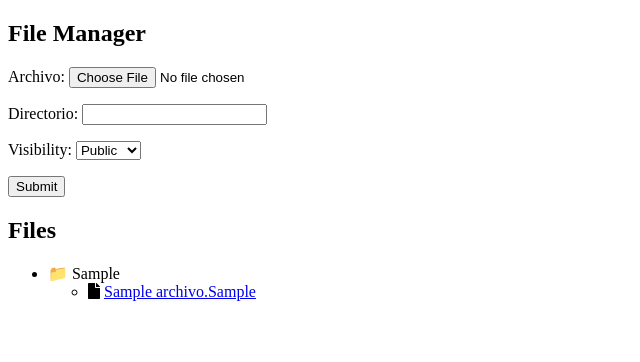
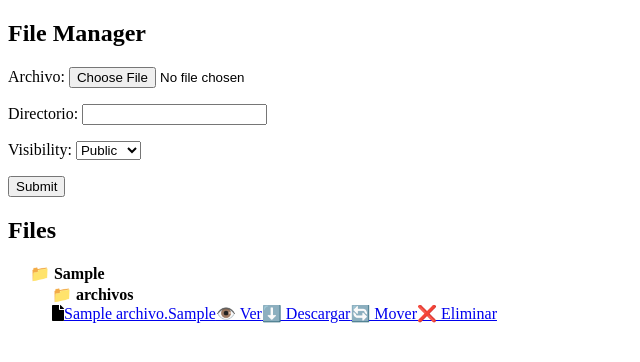
Before and after one commit to NelsonNV/home-cloud, a Django app: page /files/ in a window 1280 px wide. Shown: the top 362 px of the page, without its empty margins (0-640 px from the left). Run offline with Django 5.2, Linux system fonts and the light colour scheme; tables that the repository leaves empty hold one stand-in row (values such as "Sample post").

Commit message:
feat: mostrar archivos como un tree

```diff
--- a/files/templatetags/file_extras.py
+++ b/files/templatetags/file_extras.py
@@ -1,22 +1,28 @@
 from django import template
+from django.utils.safestring import mark_safe
 
 register = template.Library()
 
-@register.filter
-def get_file_icon(extension):
-    icons = {
-        'pdf': 'fa-file-pdf',
-        'jpg': 'fa-file-image',
-        'jpeg': 'fa-file-image',
-        'png': 'fa-file-image',
-        'gif': 'fa-file-image',
-        'txt': 'fa-file-alt',
-        'doc': 'fa-file-word',
-        'docx': 'fa-file-word',
-        'xls': 'fa-file-excel',
-        'xlsx': 'fa-file-excel',
-        'zip': 'fa-file-archive',
-        'rar': 'fa-file-archive',
-        # Agrega más extensiones según lo necesario
-    }
-    return icons.get(extension, 'fa-file')
+
+@register.simple_tag(takes_context=True)
+def render_tree(context, tree):
+    """Renderiza recursivamente un árbol de directorios."""
+
+    html = "<ul class='file-tree'>"
+    for key, value in tree.items():
+        html += f"<li><span class='folder' onclick='toggleFiles(this)'>📁 {key}</span>"
+        if isinstance(value, dict):  # Si es un diccionario (directorio)
+            html += render_tree(context, value)  # Renderizar recursivamente
+        elif isinstance(value, list):  # Si value es una lista de archivos
+            for file_info in value:
+                html += "<li>"
+                html += f"<i class='fas {file_info['icon-class']}'></i>"
+                html += f"<a href='{file_info['archivo']}'>{file_info['nombre']}.{file_info['extension']}</a>"
+                html += f"<a href='#' onclick=\"viewFile('{file_info['archivo']}')\">👁️ Ver</a>"
+                html += f"<a href='#' onclick=\"downloadFile('{file_info['archivo']}')\">⬇️ Descargar</a>"
+                html += f"<a href='#' onclick=\"moveFile('{file_info['nombre']}')\">🔄 Mover</a>"
+                html += f"<a href='#' onclick=\"deleteFile('{file_info['nombre']}')\">❌ Eliminar</a>"
+                html += "</li>"
+        html += "</li>"
+    html += "</ul>"
+    return mark_safe(html)
--- a/files/views.py
+++ b/files/views.py
@@ -4,50 +4,66 @@ from files.models import Archivo
 from files.forms import ArchivoForm
 from django.contrib import messages
 
+class FileManagerView(View):
 
-class FileManagerView(View):
+    def build_tree(self, files):
+        """Construye un árbol de directorios a partir de la lista de archivos."""
+        icons = {
+            'pdf': 'fa-file-pdf',
+            'jpg': 'fa-file-image',
+            'jpeg': 'fa-file-image',
+            'png': 'fa-file-image',
+            'gif': 'fa-file-image',
+            'txt': 'fa-file-alt',
+            'doc': 'fa-file-word',
+            'docx': 'fa-file-word',
+            'xls': 'fa-file-excel',
+            'xlsx': 'fa-file-excel',
+            'zip': 'fa-file-archive',
+            'rar': 'fa-file-archive',
+            'epub': 'fa-book',
+        }
+        tree = {}
+        for file in files:
+            path_parts = (file.directorio or 'root').split('/')
+            current_level = tree
+
+            for part in path_parts:
+                if part not in current_level:
+                    current_level[part] = {}
+
+                current_level = current_level[part]
+
+            # Cambia esto para que los archivos se almacenen en una lista
+            if 'archivos' not in current_level:
+                current_level['archivos'] = []  # Lista para almacenar archivos
+
+            # Agregar el archivo con su clase de ícono
+            icon_class = icons.get(file.extension, 'fa-file')  # Obtener la clase del ícono
+            current_level['archivos'].append({
+                "nombre": file.nombre,
+                "extension": file.extension,
+                "archivo": file.archivo.url,
+                "icon-class": icon_class,  # Agregar clase de ícono
+            })
+
+        return tree
 
     def get(self, request):
         files = Archivo.objects.all()
-        # Crear un diccionario para agrupar por directorio
-        files_by_directory = {}
-        for file in files:
-            directory = file.directorio or 'root'
-            if directory not in files_by_directory:
-                files_by_directory[directory] = []
-            files_by_directory[directory].append(file)
+        return render(request, "file_manager.html", {"form": ArchivoForm(), "files_tree": self.build_tree(files)})
 
-        form = ArchivoForm()
-        return render(request, "file_manager.html", {"form": form, "files_by_directory": files_by_directory})
+
     def post(self, request):
         form = ArchivoForm(request.POST, request.FILES)
         files = Archivo.objects.all()
         if form.is_valid():
             form.save()
             messages.success(request, "Archivo creado correctamente")
-            return render(request, "file_manager.html", {"form": ArchivoForm(), "files_by_directory": files_by_directory})
+            return render(request, "file_manager.html", {"form": ArchivoForm(), "files_tree": self.build_tree(files)})
         else:
             messages.error(request, f"Error al crear el archivo {form.errors}")
-            return render(request, "file_manager.html", {"form": form, "files_by_directory": files_by_directory})
-
+            return render(request, "file_manager.html", {"form": form, "files_tree": self.build_tree(files)})
 
 def home(request):
     return render(request, "home.html")
-
-def get_file_icon(extension):
-    icons = {
-        'pdf': 'fa-file-pdf',
-        'jpg': 'fa-file-image',
-        'jpeg': 'fa-file-image',
-        'png': 'fa-file-image',
-        'gif': 'fa-file-image',
-        'txt': 'fa-file-alt',
-        'doc': 'fa-file-word',
-        'docx': 'fa-file-word',
-        'xls': 'fa-file-excel',
-        'xlsx': 'fa-file-excel',
-        'zip': 'fa-file-archive',
-        'rar': 'fa-file-archive',
-        # Agrega más extensiones según lo necesario
-    }
-    return icons.get(extension, 'fa-file')
--- a/templates/file_manager.html
+++ b/templates/file_manager.html
@@ -9,6 +9,21 @@
     <title></title>
     <link href="css/style.css" rel="stylesheet">
     <link rel="stylesheet" href="https://cdnjs.cloudflare.com/ajax/libs/font-awesome/5.15.4/css/all.min.css">
+    <style>
+        .file-tree {
+            list-style: none;
+            margin: 2px;
+            padding-left: 20px;
+        }
+        .folder {
+            cursor: pointer;
+            font-weight: bold;
+        }
+        .files {
+            display: none;
+            padding-left: 20px;
+        }
+    </style>
   </head>
   <body>
     <main>
@@ -28,29 +43,39 @@
       </form>
     </section>
 
+    <section>
+        <h2>Files</h2>
+        {% render_tree files_tree %}
+    </section>
+    </main>
 
-<section>
-  <h2>Files</h2>
-  <ul class="file-tree">
-    {% for directory, files in files_by_directory.items %}
-      <li>
-        <span class="folder">📁 {{ directory }}</span>
-        <ul class="files">
-          {% for file in files %}
-            <li>
-              <i class="fas {{ file.extension|get_file_icon }}"></i>
-              <a href="media/{{ file.archivo }}">{{ file.nombre }}.{{ file.extension }}</a>
-            </li>
-          {% endfor %}
-        </ul>
-      </li>
-    {% endfor %}
-  </ul>
-</section>
+<script>
+    function toggleFiles(element) {
+        const filesList = element.nextElementSibling; // Obtener la lista de archivos
+        if (filesList.style.display === "none" || filesList.style.display === "") {
+            filesList.style.display = "block"; // Mostrar archivos
+        } else {
+            filesList.style.display = "none"; // Ocultar archivos
+        }
+    }
 
+    function viewFile(fileUrl) {
+        alert("Ver archivo: " + fileUrl);
+    }
 
+    function downloadFile(fileUrl) {
+        alert("Descargar archivo: " + fileUrl);
+        // window.location.href = fileUrl; // Descomentar para descargar
+    }
 
-    </main>
+    function moveFile(fileName) {
+        alert("Mover archivo: " + fileName);
+    }
+
+    function deleteFile(fileName) {
+        alert("Eliminar archivo: " + fileName);
+    }
+</script>
 
   </body>
 </html>
```
